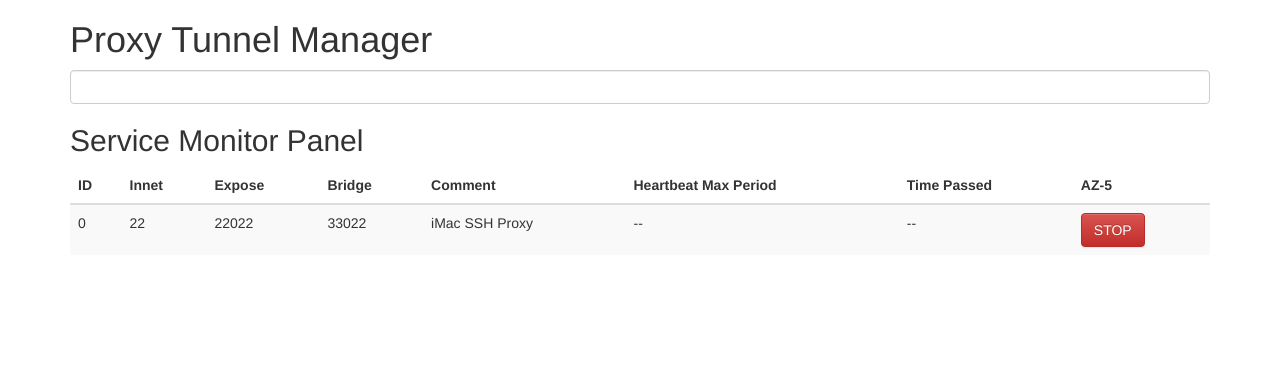
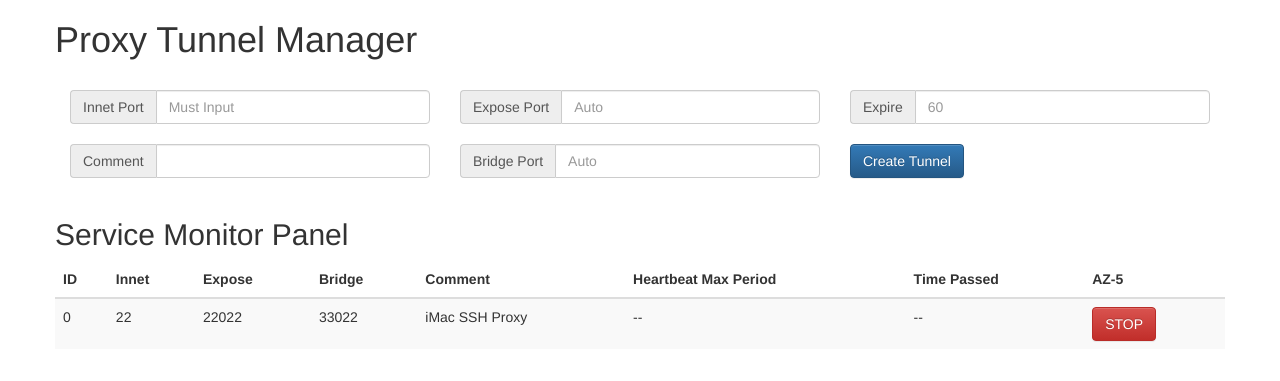
Before and after one commit to TsingJyujing/goproxy-tunnel-server, a Django app: page /ui/manager in a window 1280 px wide. Shown: the top 381 px of the page. Run offline with Django 3.2, Linux system fonts and the light colour scheme.

Commit message:
Update for creating service

```diff
--- a/templates/manage.html
+++ b/templates/manage.html
@@ -24,15 +24,51 @@
 <body>
 
 <div class="container">
-    <div class="row-fluid">
-        <h1>Proxy Tunnel Manager</h1>
+    <div class="row">
+        <h1>Proxy Tunnel Manager</h1><br/>
     </div>
-    <div class="row-fluid">
-        <form class="form-control">
+    <div class="row">
+        <div class="col-md-4">
+            <div class="input-group">
+                <span class="input-group-addon" id="basic-addon1">Innet Port</span>
+                <input type="text" class="form-control" placeholder="Must Input" aria-describedby="basic-addon1"
+                       id="innet_port">
+            </div>
+            <br/>
 
-        </form>
+            <div class="input-group">
+                <span class="input-group-addon" id="basic-addon1">Comment</span>
+                <input type="text" class="form-control" placeholder="" aria-describedby="basic-addon1"
+                       id="comment_info">
+            </div>
+            <br/>
+        </div>
+        <div class="col-md-4">
+            <div class="input-group">
+                <span class="input-group-addon" id="basic-addon1">Expose Port</span>
+                <input type="text" class="form-control" placeholder="Auto" aria-describedby="basic-addon1"
+                       id="expose_port">
+            </div>
+            <br/>
+            <div class="input-group">
+                <span class="input-group-addon" id="basic-addon1">Bridge Port</span>
+                <input type="text" class="form-control" placeholder="Auto" aria-describedby="basic-addon1"
+                       id="bridge_port">
+            </div>
+            <br/>
+        </div>
+        <div class="col-md-4">
+            <div class="input-group">
+                <span class="input-group-addon" id="basic-addon1">Expire</span>
+                <input type="text" class="form-control" placeholder="60" aria-describedby="basic-addon1"
+                       id="expire_time">
+            </div>
+            <br/>
+
+            <button type="button" class="btn btn-primary" onclick="create_service()">Create Tunnel</button>
+        </div>
     </div>
-    <div class="row-fluid">
+    <div class="row">
         <h2 class="sub-header">Service Monitor Panel</h2>
         <div class="table-responsive">
             <table class="table table-striped">
@@ -74,10 +110,10 @@
             tr.append(get_td("--"));
         } else {
             tr.append(get_td(
-                item["tunnel"]["expire_time"]
+                Math.round(item["tunnel"]["expire_time"] * 100.0) / 100.0
             ));
             tr.append(get_td(
-                item["tunnel"]["from_last_check"]
+                Math.round(item["tunnel"]["from_last_check"] * 100.0) / 100.0
             ));
         }
         tr.append(get_td().append(
@@ -137,6 +173,65 @@
     }
 
 
+    function create_service() {
+
+        const get_int_or_null = (s) => {
+            try {
+                const v = parseInt(s);
+                if (v.toString() === "NaN") {
+                    throw Error("");
+                }
+                return v;
+            } catch (e) {
+                return null;
+            }
+        };
+
+        const get_float_or_default = (s, defa) => {
+            try {
+                const v = parseFloat(s);
+                if (v.toString() === "NaN") {
+                    throw Error("");
+                }
+                return v;
+            } catch (e) {
+                return defa;
+            }
+        };
+
+        const innet_port = parseInt($("#innet_port").val());
+
+        const expose_port = get_int_or_null($("#expose_port").val());
+        const bridge_port = get_int_or_null($("#bridge_port").val());
+
+        const post_data = {
+            "innet": `${innet_port}`,
+            "comment": $("#comment_info").val(),
+            "expire": get_float_or_default($("#expire_time").val(), 60)
+        };
+
+        if (expose_port !== null) {
+            post_data["expose"] = expose_port
+        }
+
+        if (bridge_port !== null) {
+            post_data["bridge"] = bridge_port
+        }
+
+        $.post(
+            "/api/create",
+            post_data,
+            (resp) => {
+                const resp_obj = JSON.parse(resp)
+                if (resp_obj["status"] !== "success") {
+                    const tid = resp_obj["id"]
+                    alert(`Create tunnel ${tid} successfully.`)
+                } else {
+                    alert(`Create tunnel failed.`)
+                }
+            }
+        )
+    }
 
     $(() => {
         //initialization
```
